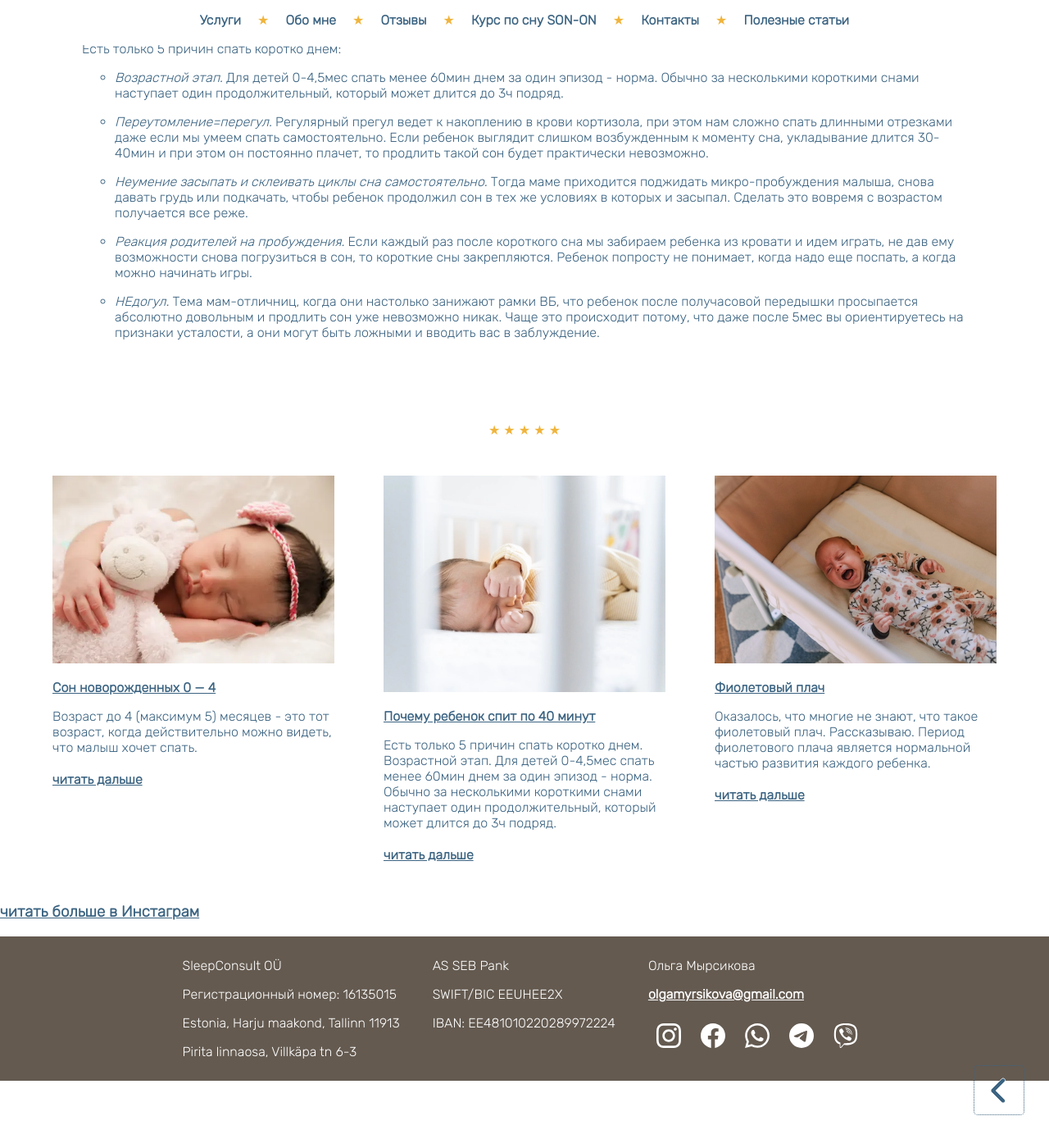
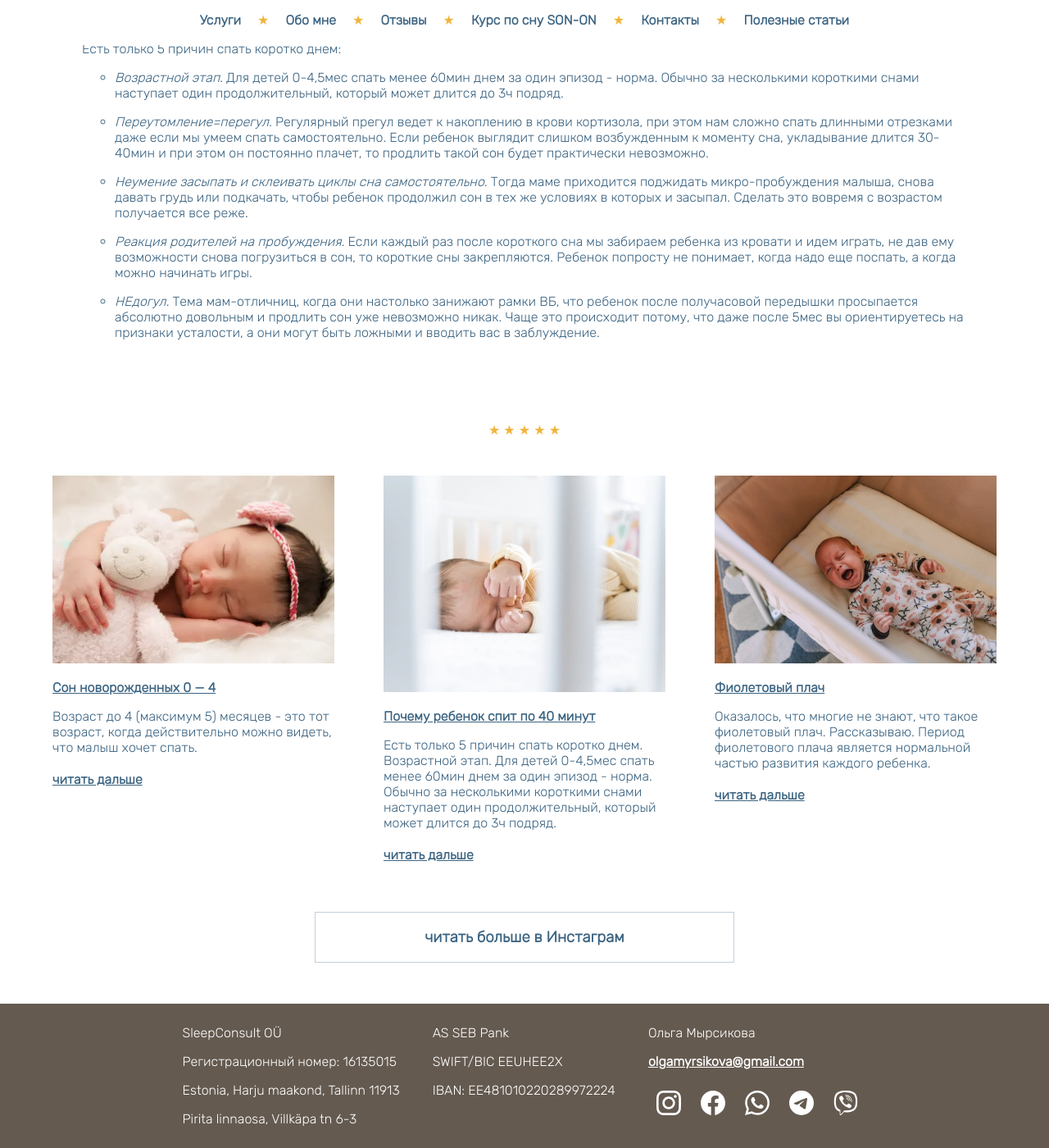
Before and after one commit to Olgamyrsikova/sleepconsult, a Jekyll site: the page built from _posts/2022-02-02-pochemu-rebenok-ne-spit-40-minut.md, in a window 1280 px wide and 1400 px high, scrolled down 141 px. Shown: the whole window at 82% size. Built offline with Jekyll 4.4.1, drawn with Linux system fonts in a browser that asks for light colours.

Commit message:
some button style fixes

```diff
--- a/_includes/course.html
+++ b/_includes/course.html
@@ -56,7 +56,7 @@
 
     <h3 id="course-price">Стоимость курса Son-On 65 € / 5500 ₽</h3>
 
-    <p class="service-register-button">
+    <p class="course-button">
         <a href="https://www.instagram.com/sonon_myrsikova/?utm_medium=copy_link" target="_blank">
             зарегистрироваться*
         </a>
--- a/_layouts/post.html
+++ b/_layouts/post.html
@@ -79,17 +79,9 @@
 				{% endfor %}
 			</div>
 
-			<div id="instagram-more">
+			<div class="instagram-more">
 				<a href="https://www.instagram.com/sleep.consult/" target="_blank">
 					<h3>читать больше в Инстаграм</h3>
-				</a>
-			</div>
-
-			<div id="back">
-				<a href="{{ site.url }}{{ site.baseurl }}/#blog" title="Назад">
-					<svg id="back-icon"  xmlns="http://www.w3.org/2000/svg" viewBox="0 0 256 512">
-						<path fill="currentColor" d="M192 448c-8.188 0-16.38-3.125-22.62-9.375l-160-160c-12.5-12.5-12.5-32.75 0-45.25l160-160c12.5-12.5 32.75-12.5 45.25 0s12.5 32.75 0 45.25L77.25 256l137.4 137.4c12.5 12.5 12.5 32.75 0 45.25C208.4 444.9 200.2 448 192 448z"/>
-					</svg>
 				</a>
 			</div>
 
--- a/css/style.css
+++ b/css/style.css
@@ -93,19 +93,6 @@
     color: white;
 }
 
-.service-register-button {
-    text-align: center;
-    margin: 20px 40px 30px 40px;
-    padding: 20px;
-    background-color: rgba(60, 100, 130, 0.9);
-}
-
-.service-register-button a {
-    color: white;
-    text-decoration: none;
-    font-weight: 400;
-}
-
 @media only screen and (min-width: 768px) {
     #menu-button {
         display: none;
@@ -168,9 +155,6 @@
             height: 427px;
         }
     }
-    #home div {
-        margin: 200px 0 0 0;
-    }
 }
 @media only screen and (min-width: 641px) and (max-width: 768px) {
     @supports (background: url('../assets/img/bed-768px.webp')) {
@@ -184,9 +168,6 @@
             background: url('../assets/img/bed-768px.jpg') no-repeat center center;
             height: 500px;
         }
-    }
-    #home div {
-        margin: 200px 0 0 0;
     }
 }
 @media only screen and (min-width: 769px) and (max-width: 1024px) {
@@ -202,9 +183,6 @@
             height: 500px;
         }
     }
-    #home div {
-        margin: 200px 0 0 0;
-    }
 }
 @media only screen and (min-width: 1025px) and (max-width: 1200px) {
     @supports (background: url('../assets/img/bed-1200px.webp')) {
@@ -218,9 +196,6 @@
             background: url('../assets/img/bed-1200px.jpg') no-repeat center center;
             height: 500px;
         }
-    }
-    #home div {
-        margin: 200px 0 0 0;
     }
 }
 @media only screen and (min-width: 1201px) {
@@ -236,6 +211,9 @@
             height: 500px;
         }
     }
+}
+
+@media only screen and (min-width: 481px) {
     #home div {
         margin: 200px 0 0 0;
     }
@@ -322,8 +300,17 @@
     font-weight: 800;
 }
 
-#course-price {
-    margin: 40px 0px 40px 0px;
+.service-register-button {
+    text-align: center;
+    margin: 20px 40px 30px 40px;
+    padding: 20px;
+    background-color: rgba(60, 100, 130, 0.9);
+}
+
+.service-register-button a {
+    color: white;
+    text-decoration: none;
+    font-weight: 400;
 }
 
 .service-button {
@@ -384,7 +371,6 @@
 #about img {
     width: 500px;
     max-width: 100%;
-
 }
 
 @media only screen and (min-width: 1200px) {
@@ -445,12 +431,44 @@
     margin: 0 30px 0 30px;
 }
 
+#course-price {
+    margin: 40px 0px 40px 0px;
+}
+
+.course-button {
+    text-align: center;
+    margin: 20px 40px 30px 40px;
+    padding: 20px;
+    background-color: rgba(60, 100, 130, 0.9);
+}
+
+.course-button a {
+    color: white;
+    text-decoration: none;
+    font-weight: 400;
+}
+
 @media only screen and (min-width: 768px) {
     #course-content {
         flex-direction: row;
     }
     #course-content div {
         width: 40%;
+    }
+    .course-button:hover {
+        text-align: center;
+        margin: 20px 40px 30px 40px;
+        padding: 20px;
+        background-color: rgba(60, 100, 130, 0.9);
+    }
+    .course-button {
+        transition: background-color 0.5s ease;
+    }
+    .course-button:hover {
+        background-color: white;
+    }
+    .course-button a:hover {
+        color: rgba(60, 100, 130, 1);
     }
 }
 
@@ -496,7 +514,8 @@
 }
 
 .blog-image {
-    width: 100%;
+    width: 500px;
+    max-width: 100%;
 }
 
 @media only screen and (min-width: 768px) {
@@ -617,35 +636,6 @@
     }
 }
 
-/* BACK */
-
-#back {
-    display: block;
-    position: fixed;
-    bottom: 40px;
-    right: 30px;
-    border: 1px rgba(60, 100, 130, 1) dotted;
-    padding: 10px 20px 5px 20px;
-    border-radius: 5px;
-    z-index: 1;
-}
-
-#back a {
-    border: 0;
-}
-
-#back-icon {
-    height: 40px;
-    fill: rgba(60, 100, 130, 1);
-    stroke: white;
-    stroke-width: 10px;
-    transition: fill 0.3s;
-}
-
-#back-icon:hover {
-    fill: orange;
-}
-
 /* FOOTER */
 
 footer {
```
